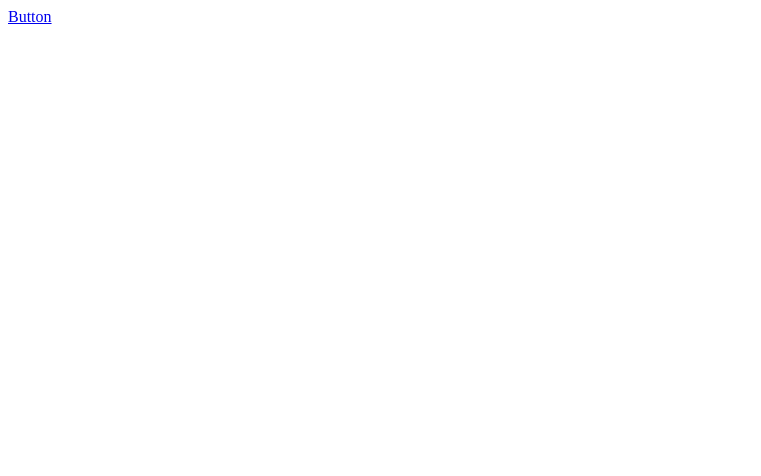
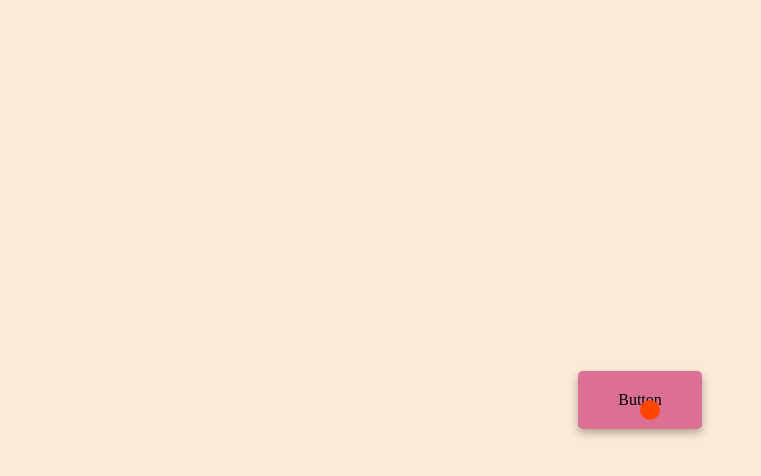
Before and after one commit to Dorultan-C/button-ripple-effect, a plain HTML site: page index.html in a window 1280 px wide. Shown: the whole page, without its empty margins (0-761 px from the left). Drawn offline with Linux system fonts and the light colour scheme.

Commit message:
decorating the utton

```diff
--- a/index.html
+++ b/index.html
@@ -5,8 +5,9 @@
   <meta http-equiv="X-UA-Compatible" content="IE=edge">
   <meta name="viewport" content="width=device-width, initial-scale=1.0">
   <title>Button Ripple Effect</title>
+  <link rel="stylesheet" href="style.css">
 </head>
 <body>
-  <a href="#" class="btm"><span>Button</span></a>
+  <a href="#" class="btn"><span>Button</span></a>
 </body>
 </html>
--- /dev/null
+++ b/style.css
@@ -0,0 +1,31 @@
+body {
+  margin: 0;
+  display: flex;
+  justify-content: center;
+  height: 100vh;
+  align-items: center;
+  background-color: antiquewhite;
+  font-family: 'Times New Roman', Times, serif;
+}
+
+.btn {
+  background-color: palevioletred;
+  padding: 20px 40px;
+  border-radius: 5px;
+  box-shadow: 0 4px 8px rgba(0, 0, 0, 0.3);
+  text-decoration: none;
+  color: black;
+  position: relative;
+}
+
+.btn::before {
+  content: "";
+  position: absolute;
+  background-color: orangered;
+  width: 20px;
+  height: 20px;
+  left: 50%;
+  top: 50%;
+  transform: translate(-50% -50%);
+  border-radius: 50%;
+}
```
